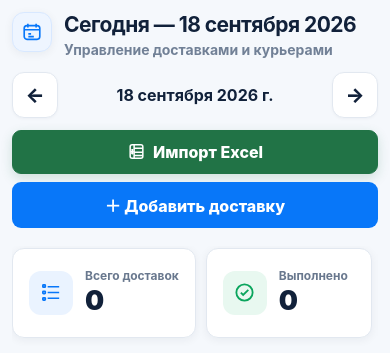
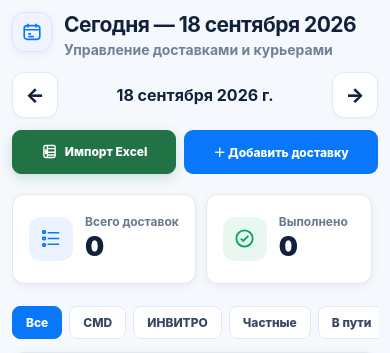
Before and after one commit to Hardoffx/courier-control, a Django app: page /dispatcher/ in a window 390 px wide. Shown: the part 64-417 px from the top of the page. Run offline with Django 5.2, Linux system fonts and the light colour scheme; the visitor is signed in with stand-in values (Sample User, id 1); data comes from the database, SQL or seed files in the repository; data that the repository does not hold is empty.

Commit message:
Test compact today control and paired dashboard actions

```diff
--- a/deliveries/static/css/mobile-stability.css
+++ b/deliveries/static/css/mobile-stability.css
@@ -253,3 +253,37 @@ body:not(.dispatcher-ui):not(.courier-ui) main.wrap > .card form .btn { margin-t
 }
 .excel-action:hover { background: #1d633d !important; border-color: #1d633d !important; }
 .excel-action svg { width: 19px; height: 19px; flex: none; }
+
+
+/* UI Forge iteration #4 — compact date return and paired primary actions */
+.date-today { gap: 6px; }
+
+@media (max-width: 700px) {
+  .date-nav > .date-today {
+    grid-column: 2 !important;
+    justify-self: center;
+    width: auto !important;
+    min-height: 34px !important;
+    padding: 6px 12px !important;
+    border-radius: 999px !important;
+    font-size: 12px !important;
+    color: #0877f9;
+    border-color: #d6e7fb;
+    background: #f5f9ff;
+  }
+
+  .head-actions {
+    display: grid !important;
+    grid-template-columns: minmax(0,1fr) minmax(0,1.18fr);
+    gap: 8px !important;
+    width: 100%;
+  }
+  .head-actions .btn {
+    width: 100%;
+    min-width: 0;
+    padding-left: 10px;
+    padding-right: 10px;
+    font-size: 12px;
+  }
+  .head-actions .excel-action svg { width: 17px; height: 17px; }
+}
```
